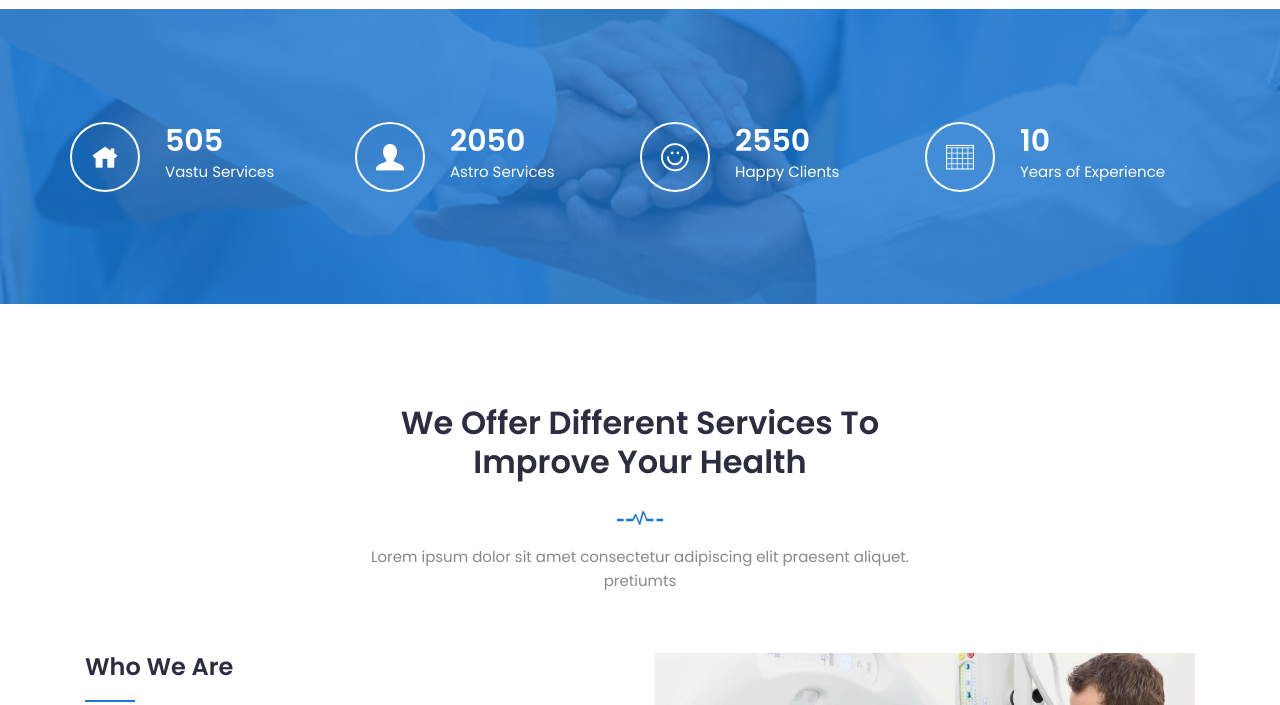
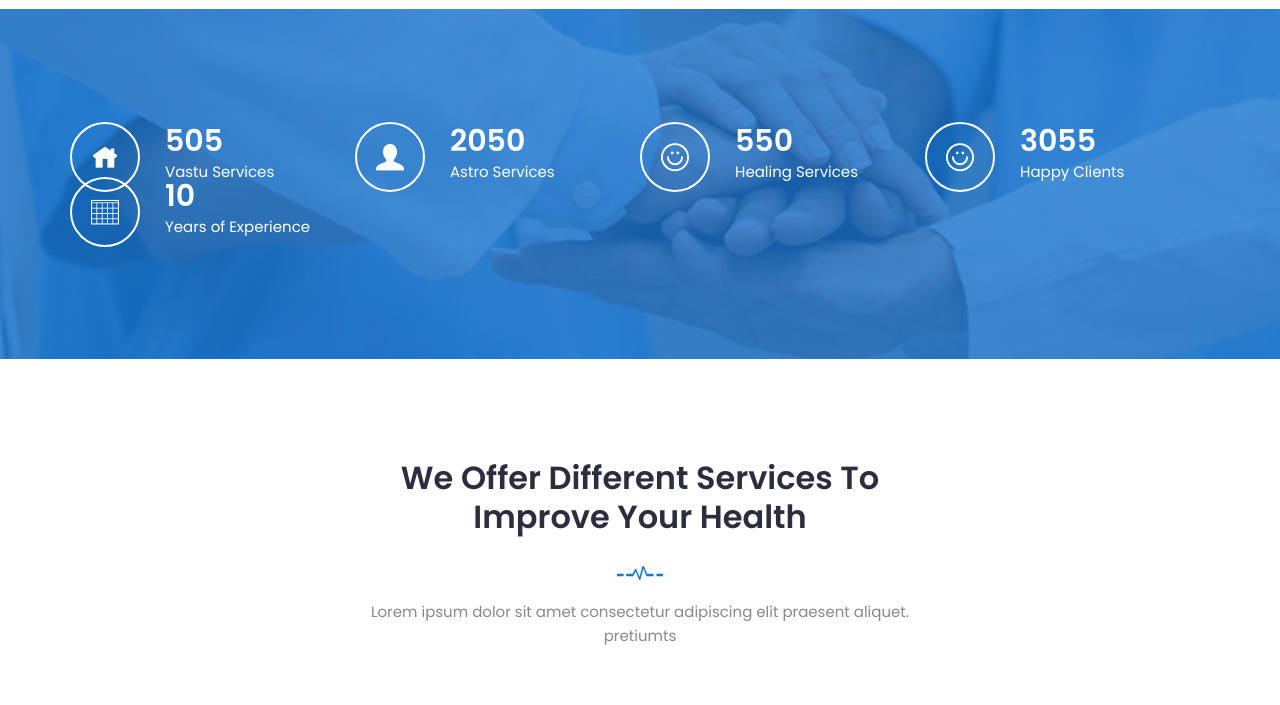
Before and after one commit to debavastu/debavastu, a plain HTML site: page index.html in a window 1280 px wide. Shown: the part 1540-2245 px from the top of the page. Drawn offline with Linux system fonts and the light colour scheme; a script that the page names is missing.

Commit message:
Update index.html

```diff
--- a/index.html
+++ b/index.html
@@ -346,13 +346,24 @@
 							</div>
 						</div>
 						<!-- End Single Fun -->
+						</div>
+					<div class="col-lg-3 col-md-6 col-12">
+						<!-- Start Single Fun -->
+						<div class="single-fun">
+							<i class="icofont-simple-smile"></i>
+							<div class="content">
+								<span class="counter">550</span>
+								<p>Healing Services</p>
+							</div>
+						</div>
+						<!-- End Single Fun -->
 					</div>
 					<div class="col-lg-3 col-md-6 col-12">
 						<!-- Start Single Fun -->
 						<div class="single-fun">
 							<i class="icofont-simple-smile"></i>
 							<div class="content">
-								<span class="counter">2550</span>
+								<span class="counter">3055</span>
 								<p>Happy Clients</p>
 							</div>
 						</div>
```
